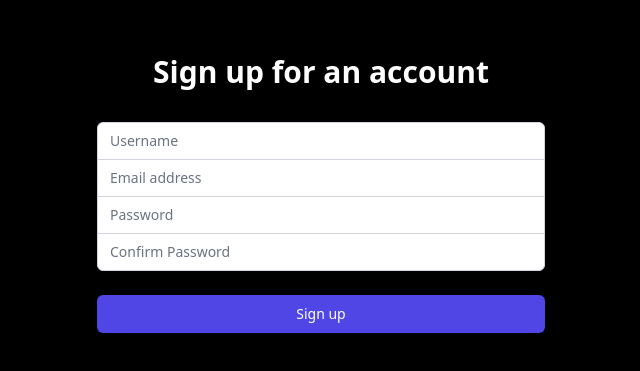
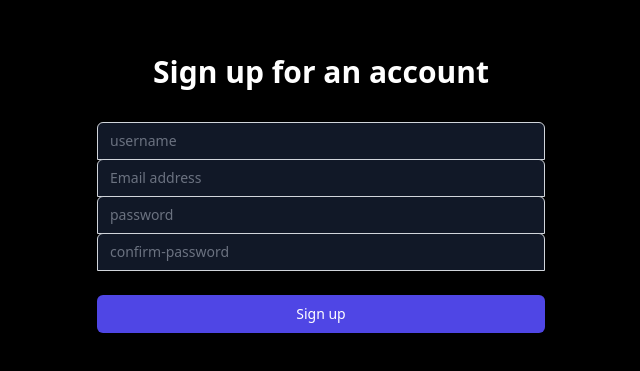
Before and after one commit to serz4862/Nebulixus_frontend, a React (Create React App) app: page /Register in a window 1280 px wide. Shown: the part 219-590 px from the top of the page, without its empty margins (319-959 px from the left). Built offline with nearby package versions, Linux system fonts and the light colour scheme.

Commit message:
login and signup page changed

```diff
--- a/src/Signup.js
+++ b/src/Signup.js
@@ -43,8 +43,8 @@ const SignUp = () => {
                 type="text"
                 autoComplete="username"
                 required
-                className="appearance-none rounded-none relative block w-full px-3 py-2 border border-gray-300 placeholder-gray-500 text-gray-900 rounded-t-md focus:outline-none focus:ring-indigo-500 focus:border-indigo-500 focus:z-10 sm:text-sm"
-                placeholder="Username"
+                className="appearance-none rounded-none relative block w-full px-3 py-2 border border-gray-300 placeholder-gray-500 text-white rounded-t-md focus:outline-none focus:ring-indigo-500 focus:border-indigo-500 focus:z-10 sm:text-sm bg-gray-900"
+                placeholder="username"
                 value={username}
                 onChange={(e) => setUsername(e.target.value)}
               />
@@ -57,7 +57,7 @@ const SignUp = () => {
                 type="email"
                 autoComplete="email"
                 required
-                className="appearance-none rounded-none relative block w-full px-3 py-2 border border-gray-300 placeholder-gray-500 text-gray-900 focus:outline-none focus:ring-indigo-500 focus:border-indigo-500 focus:z-10 sm:text-sm"
+                className="appearance-none rounded-none relative block w-full px-3 py-2 border border-gray-300 placeholder-gray-500 text-white rounded-t-md focus:outline-none focus:ring-indigo-500 focus:border-indigo-500 focus:z-10 sm:text-sm bg-gray-900"
                 placeholder="Email address"
                 value={email}
                 onChange={(e) => setEmail(e.target.value)}
@@ -71,8 +71,8 @@ const SignUp = () => {
                 type="password"
                 autoComplete="new-password"
                 required
-                className="appearance-none rounded-none relative block w-full px-3 py-2 border border-gray-300 placeholder-gray-500 text-gray-900 focus:outline-none focus:ring-indigo-500 focus:border-indigo-500 focus:z-10 sm:text-sm"
-                placeholder="Password"
+                className="appearance-none rounded-none relative block w-full px-3 py-2 border border-gray-300 placeholder-gray-500 text-white rounded-t-md focus:outline-none focus:ring-indigo-500 focus:border-indigo-500 focus:z-10 sm:text-sm bg-gray-900"
+                placeholder="password"
                 value={password}
                 onChange={(e) => setPassword(e.target.value)}
               />
@@ -85,8 +85,8 @@ const SignUp = () => {
                 type="password"
                 autoComplete="new-password"
                 required
-                className="appearance-none rounded-none relative block w-full px-3 py-2 border border-gray-300 placeholder-gray-500 text-gray-900 rounded-b-md focus:outline-none focus:ring-indigo-500 focus:border-indigo-500 focus:z-10 sm:text-sm"
-                placeholder="Confirm Password"
+                className="appearance-none rounded-none relative block w-full px-3 py-2 border border-gray-300 placeholder-gray-500 text-white rounded-t-md focus:outline-none focus:ring-indigo-500 focus:border-indigo-500 focus:z-10 sm:text-sm bg-gray-900"
+                placeholder="confirm-password"
                 value={confirmPassword}
                 onChange={(e) => setConfirmPassword(e.target.value)}
               />
--- a/src/login.js
+++ b/src/login.js
@@ -50,7 +50,7 @@ const Login = () => {
           <div>
             <button
               type="submit"
-              className="group relative w-full flex justify-center py-2 px-4 border border-transparent text-sm font-medium rounded-md text-white bg-gray-600 hover:bg-gray-700 focus:outline-none focus:ring-2 focus:ring-offset-2 focus:ring-gray-500"
+              className="group relative w-full flex justify-center py-2 px-4 border border-transparent text-sm font-medium rounded-md text-white bg-indigo-600 hover:bg-indigo-700 focus:outline-none focus:ring-2 focus:ring-offset-2 focus:ring-indigo-500"
             >
               Log in
             </button>
```
